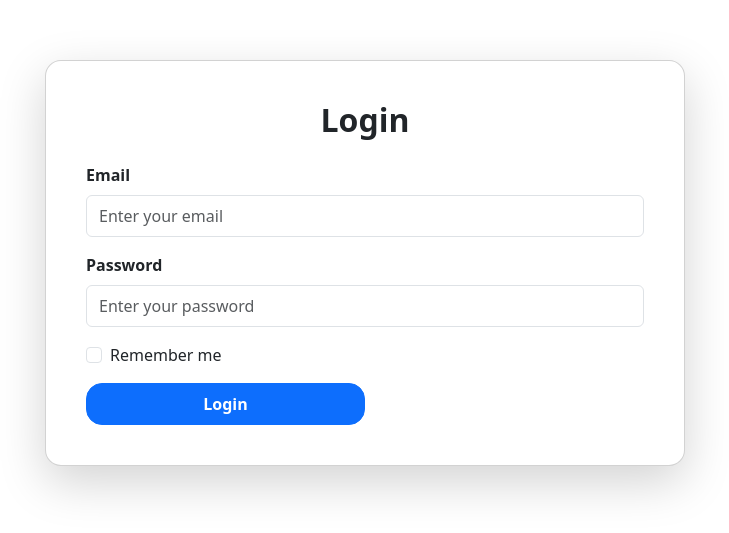
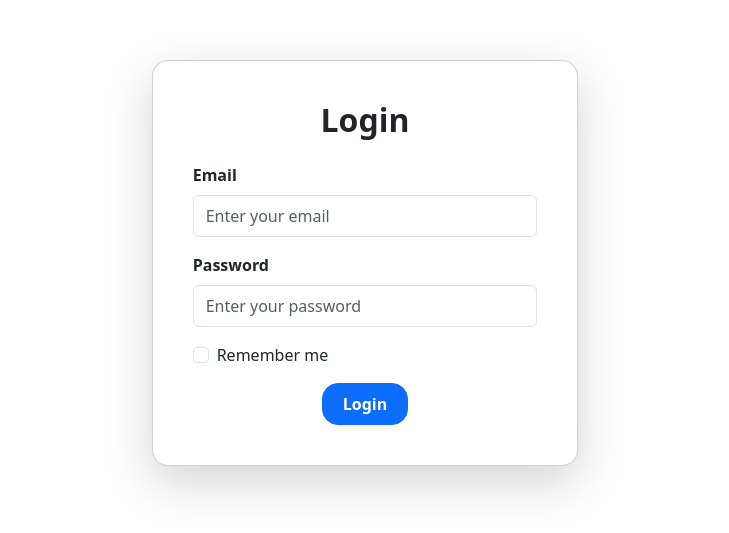
Before and after one commit to Adam556678/MindLink, a React (Create React App) app in the folder mindlink-client/: page / in a window 1280 px wide. Shown: the part 137-670 px from the top of the page, without its empty margins (275-1004 px from the left). Built offline with nearby package versions, Linux system fonts and the light colour scheme.

Commit message:
changing login page ui

```diff
--- a/mindlink-client/src/components/Login.js
+++ b/mindlink-client/src/components/Login.js
@@ -4,7 +4,7 @@ import { Form, Button, Card } from "react-bootstrap";
 export default function Login() {
   return (
     <div className="d-flex justify-content-center align-items-center vh-100">
-      <Card className="w-50 w-sm-75 w-md-50 p-4 shadow-lg rounded-4">
+      <Card className="col-sm-8 col-lg-4 col-md-6 p-4 shadow-lg rounded-4">
         <Card.Body>
           <Card.Title className="fw-bold mb-4 text-center fs-2">
             Login
@@ -36,7 +36,7 @@ export default function Login() {
             <Button
               variant="primary"
               type="submit"
-              className="w-50 py-2 rounded-4 fw-semibold"
+              className="w-25 py-2 rounded-4 fw-semibold d-block mx-auto"
             >
               Login
             </Button>
```
